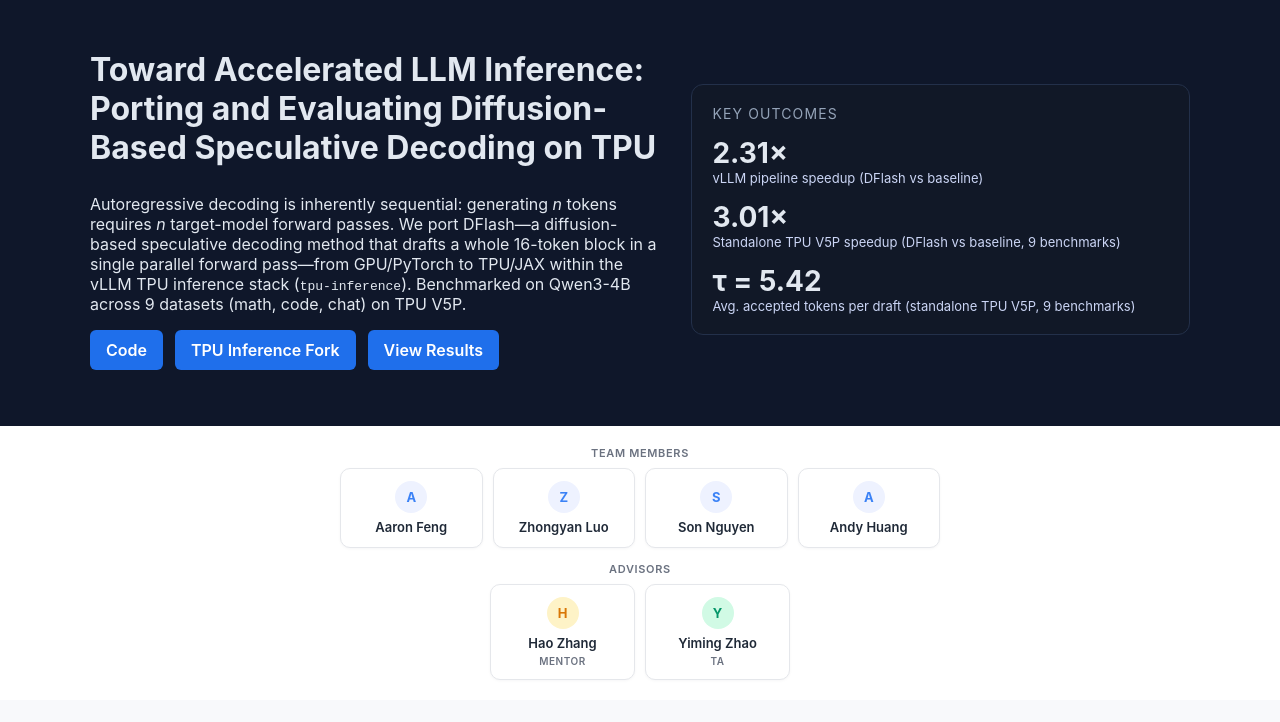
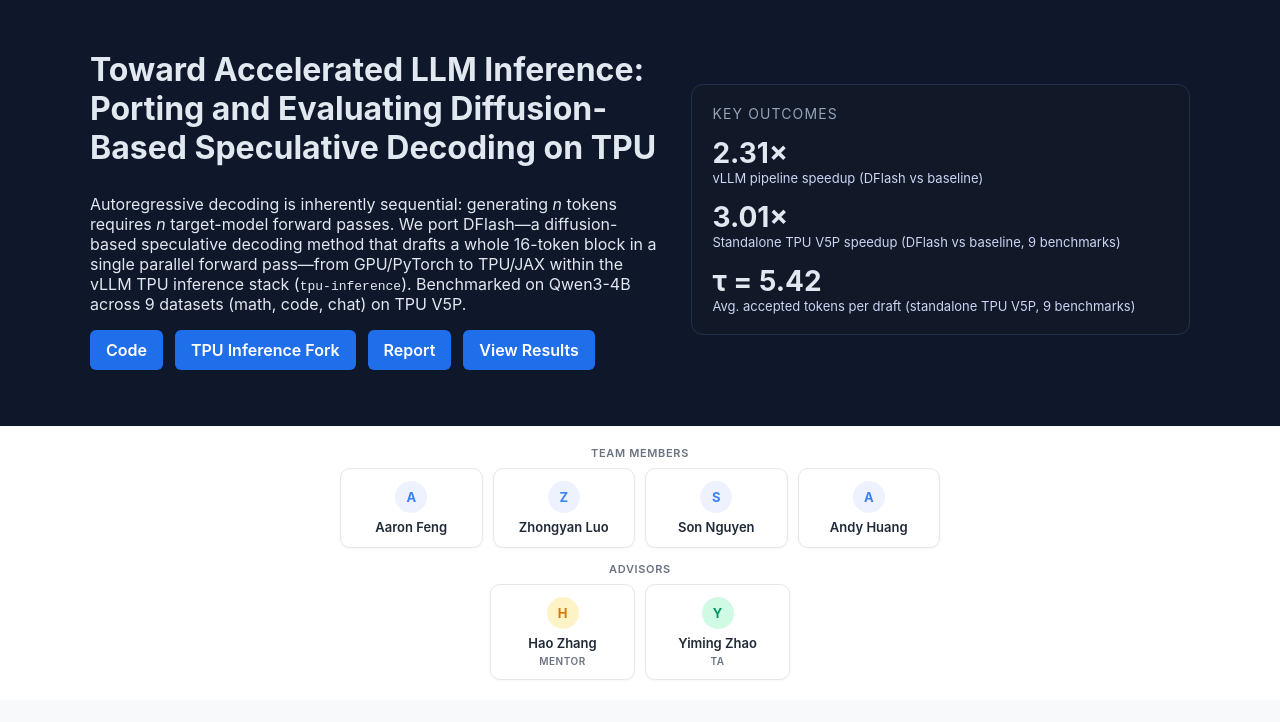
Before and after one commit to hpsonnguyen/tpu-dflash, a plain HTML site: page index.html in a window 1280 px wide. Shown: the part 78-800 px from the top of the page. Drawn offline with nearby package versions, Linux system fonts and the light colour scheme.

Commit message:
Add project report link

```diff
--- a/index.html
+++ b/index.html
@@ -43,6 +43,7 @@
             <div class="hero-links">
               <a class="button" href="https://github.com/aaronzhfeng/tpu-spec-decode">Code</a>
               <a class="button" href="https://github.com/aaronzhfeng/tpu-inference">TPU Inference Fork</a>
+              <a class="button" href="https://github.com/hpsonnguyen/tpu-dflash/blob/main/project_report.pdf">Report</a>
               <a class="button" href="#results">View Results</a>
             </div>
           </div>
```
Also changed, not shown: 1 other file.
